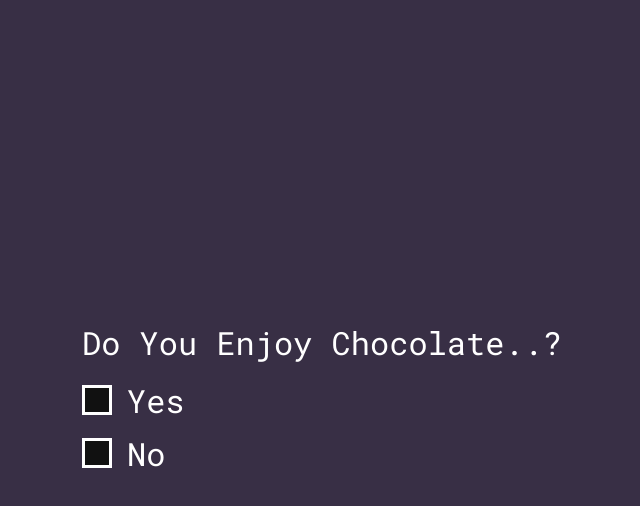
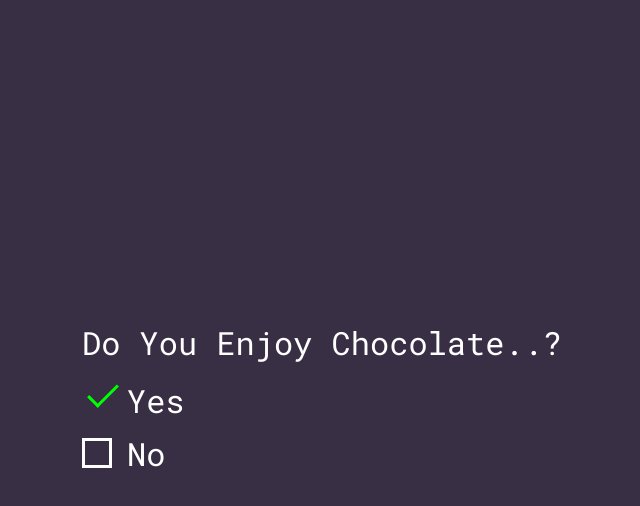
Before and after one commit to CJR85/creative-radio-buttons, a plain HTML site: page index.html in a window 1280 px wide. Both pictures are taken after a click on the label "Yes". Shown: the whole page, without its empty margins (318-958 px from the left). Drawn offline with Linux system fonts and the light colour scheme.

Commit message:
Style span to create check

```diff
--- a/style.css
+++ b/style.css
@@ -47,7 +47,7 @@ label span {
   display: inline-block;
   width: 30px;
   height: 30px;
-  background: #111;
+  // background: #111;
   margin-right: 15px;
   transition: 0.5s;
 }
@@ -64,6 +64,11 @@ label span::before {
   transition: 0.5s;
 }
 
+label input:checked ~ span.check::before {
+  background: #0f0;
+  box-shadow: 0 0 0 transparent;
+}
+
 label span::after {
   content: '';
   position: absolute;
@@ -75,3 +80,13 @@ label span::after {
   box-shadow: 27px 0 0 #fff;
   transition: 0.5s;
 }
+
+label input:checked ~ span.check::after {
+  height: 50%;
+  background: #0f0;
+  box-shadow: 0 0 0 transparent;
+}
+
+label input:checked ~ span.check {
+  transform: rotate(-45deg) translate(10px, -9px);
+}
```
